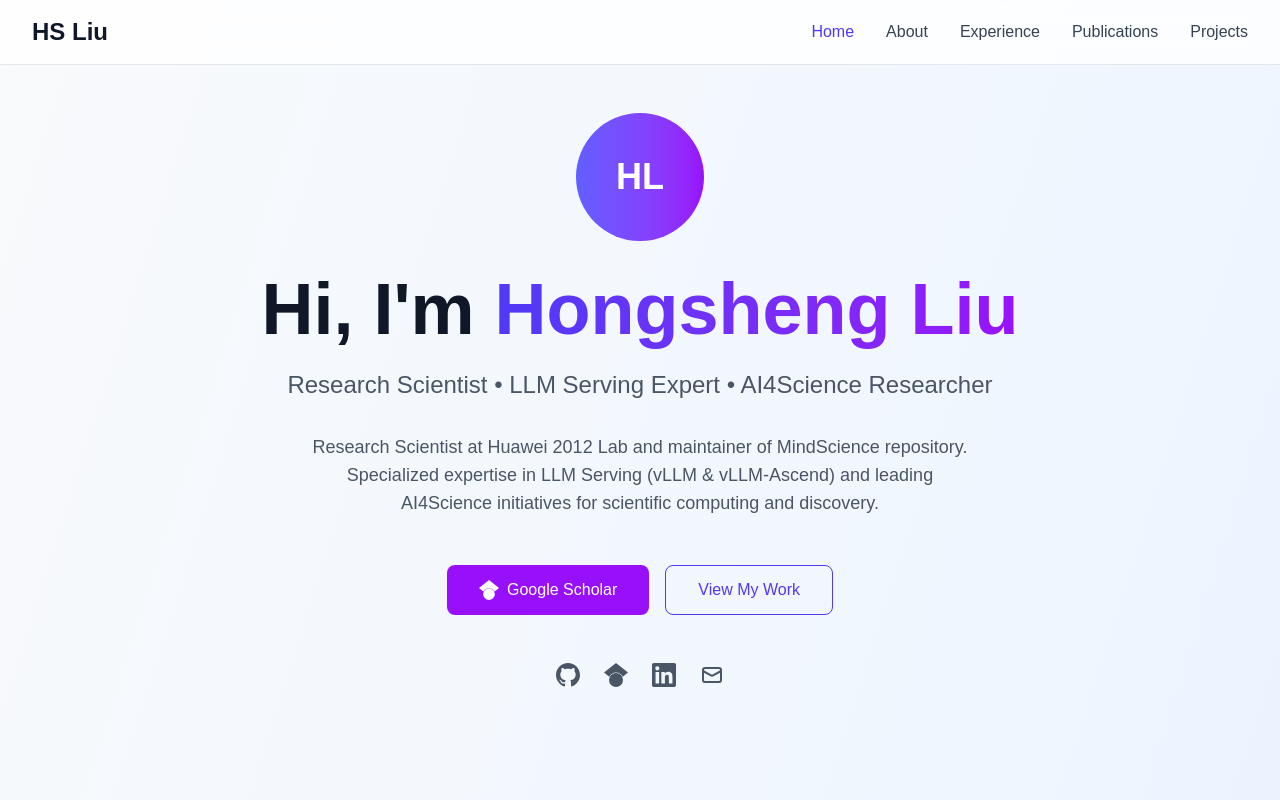
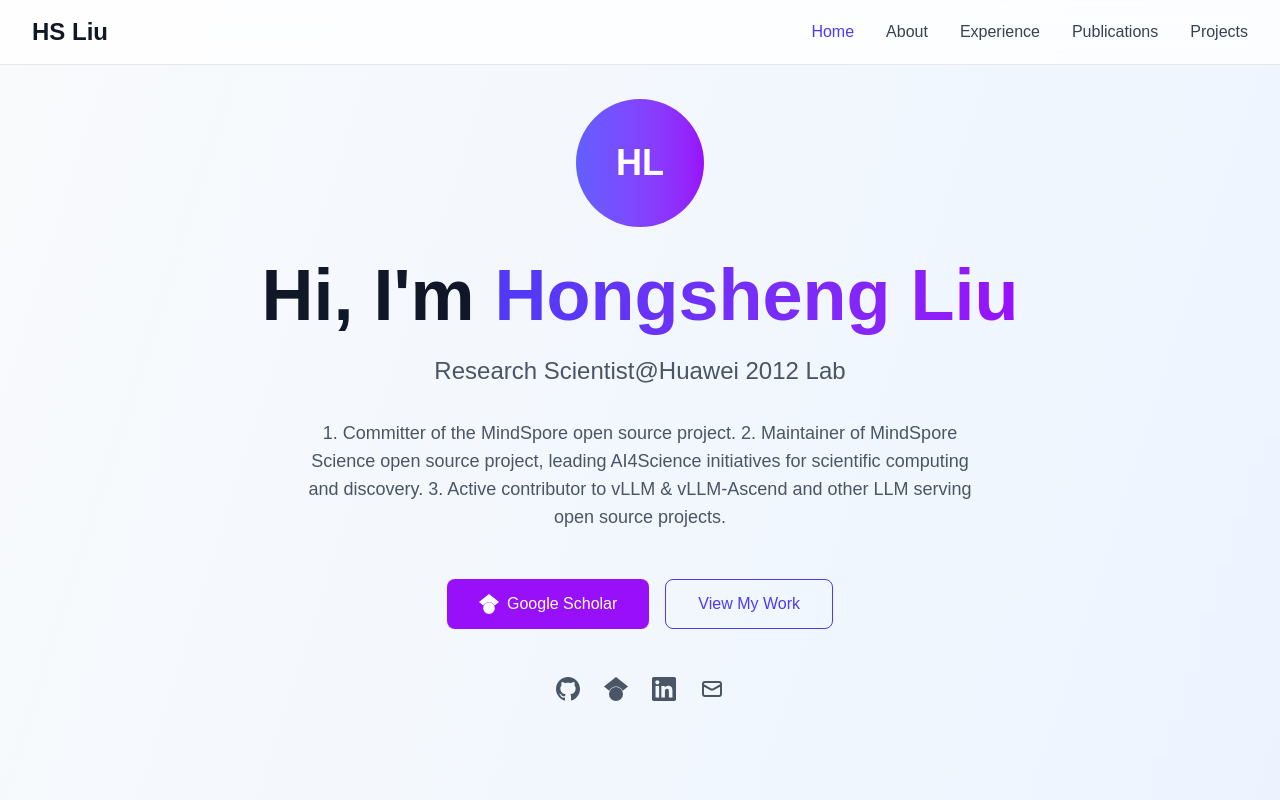
Before and after one commit to hsliuustc0106/hsliu-website, a Next.js app: page / in a window 1280 px wide. Shown: the top 800 px of the page. Built offline with nearby package versions, Linux system fonts and the light colour scheme.

Commit message:
Update publication links: SlotPi paper now links to arXiv PDF

```diff
--- a/src/app/page.tsx
+++ b/src/app/page.tsx
@@ -130,13 +130,15 @@ export default function Home() {
           </h1>
 
           <p className="text-xl md:text-2xl text-gray-600 dark:text-gray-300 mb-8">
-            Research Scientist • LLM Serving Expert • AI4Science Researcher
+            Research Scientist@Huawei 2012 Lab
           </p>
 
           <p className="text-lg text-gray-600 dark:text-gray-400 mb-12 max-w-2xl mx-auto">
-            Research Scientist at Huawei 2012 Lab and maintainer of MindScience repository.
-            Specialized expertise in LLM Serving (vLLM & vLLM-Ascend) and leading AI4Science
+
+            1. Committer of the MindSpore open source project.
+            2. Maintainer of MindSpore Science open source project, leading AI4Science
             initiatives for scientific computing and discovery.
+            3. Active contributor to vLLM & vLLM-Ascend and other LLM serving open source projects.
           </p>
 
           <div className="flex flex-col sm:flex-row gap-4 justify-center mb-8">
--- a/src/app/publications/page.tsx
+++ b/src/app/publications/page.tsx
@@ -82,7 +82,7 @@ export default function Publications() {
                 type: "AI4Science",
                 description: "We introduce SlotPi, a novel physics-informed framework that combines object-centric representation learning with physical reasoning. By integrating physics principles into slot attention mechanisms, our approach enables more interpretable and physically consistent object-centric reasoning in complex dynamic systems.",
                 blogUrl: "#",
-                paperUrl: "https://doi.org/10.1145/3637528.3671860",
+                paperUrl: "https://arxiv.org/pdf/2506.10778",
                 tags: ["AI4Science", "Physics-informed ML", "Object-centric Learning", "Slot Attention", "Physical Reasoning"]
               },
               {
```
